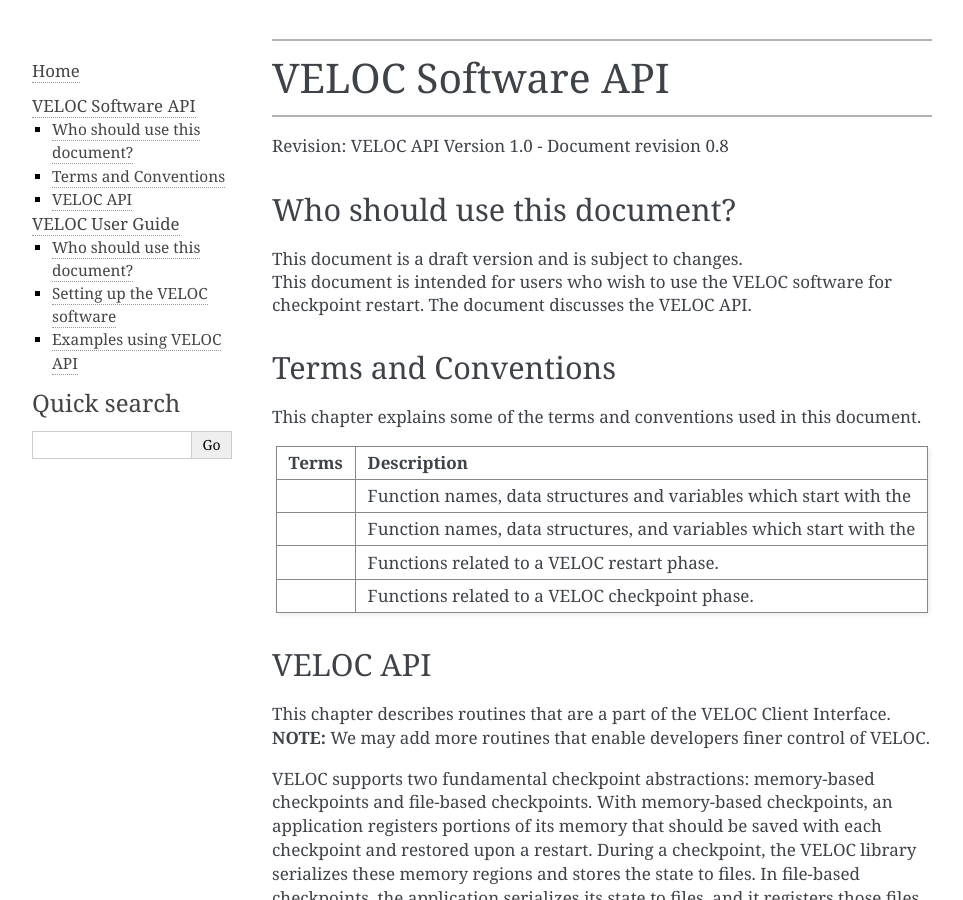
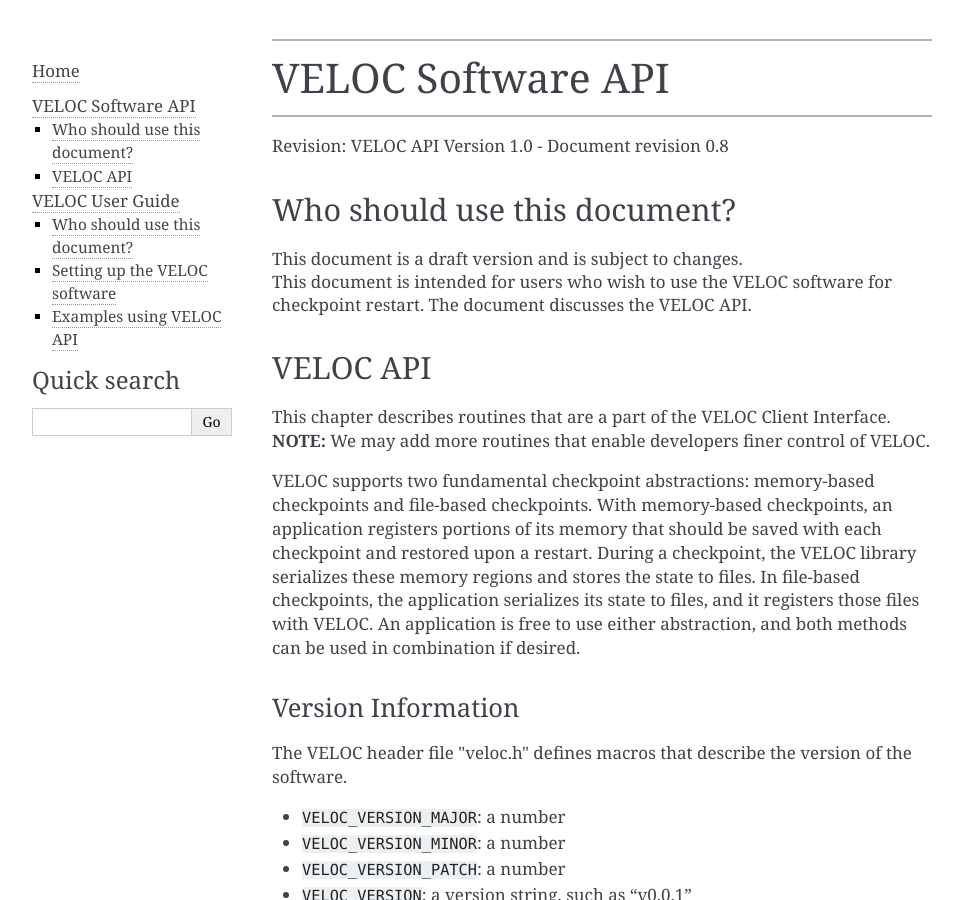
Before and after one commit to ECP-VeloC/VELOC, a Sphinx documentation site: the page built from docs/api.rst, in a window 1280 px wide and 900 px high. Shown: the whole window, without its empty margins (148-1111 px from the left). Built offline with Sphinx 7.4.7, drawn with Linux system fonts in a browser that asks for light colours; pages that are not in the unit, such as notebooks, are missing from menus; some of the changed text lies outside the part shown.

Commit message:
Update api.rst

```diff
--- a/docs/api.rst
+++ b/docs/api.rst
@@ -68,26 +68,6 @@ Who should use this document?
 | This document is intended for users who wish to use the VELOC software
   for checkpoint restart. The document discusses the VELOC API.
 
-Terms and Conventions
----------------------
-
-This chapter explains some of the terms and conventions used in this
-document.
-
-+--------+---------------------------------------------------------------+
-| Terms  | Description                                                   |
-|        |                                                               |
-+========+===============================================================+
-|        | Function names, data structures and variables which start     |
-|        | with the                                                      |
-+--------+---------------------------------------------------------------+
-|        | Function names, data structures, and variables which start    |
-|        | with the                                                      |
-+--------+---------------------------------------------------------------+
-|        | Functions related to a VELOC restart phase.                   |
-+--------+---------------------------------------------------------------+
-|        | Functions related to a VELOC checkpoint phase.                |
-+--------+---------------------------------------------------------------+
 
 .. _ch:veloc_client_api:
 
@@ -469,7 +449,7 @@ Open Restart Phase
 
 ::
 
-int VELOC_Restart_begin(
+int VELOC_Restart_begin (
    IN const char *name,
    IN int version
 );
```
